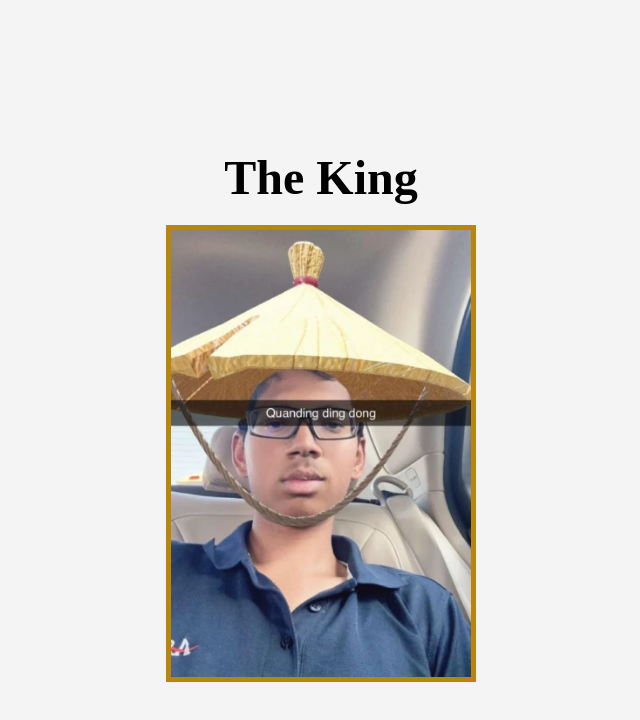
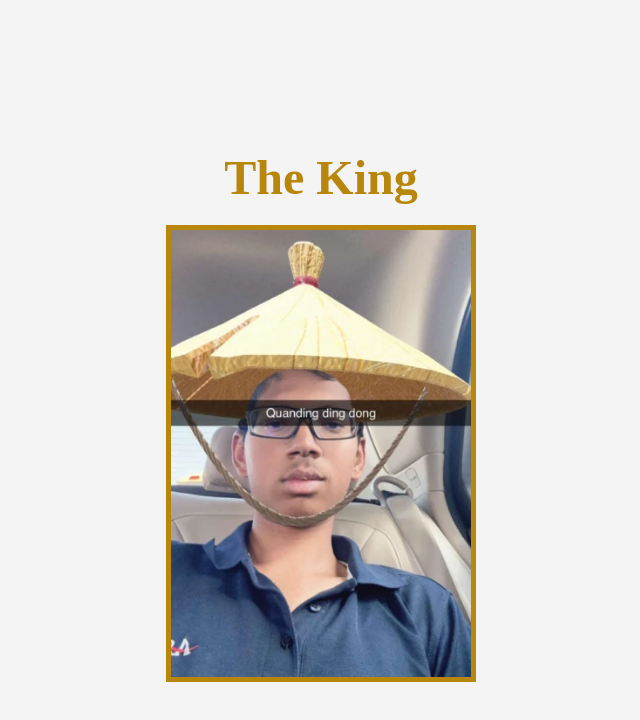
Before and after one commit to rohanverma2007/templeos, a plain HTML site: page index.html in a window 1280 px wide. Shown: the whole page, without its empty margins (319-959 px from the left). Drawn offline with Linux system fonts and the light colour scheme.

Commit message:
complete pt.2

```diff
--- a/index.html
+++ b/index.html
@@ -17,6 +17,7 @@
         }
         h1 {
             font-size: 3rem;
+            color: #b8860b;
             margin-bottom: 20px;
         }
         img {
```
